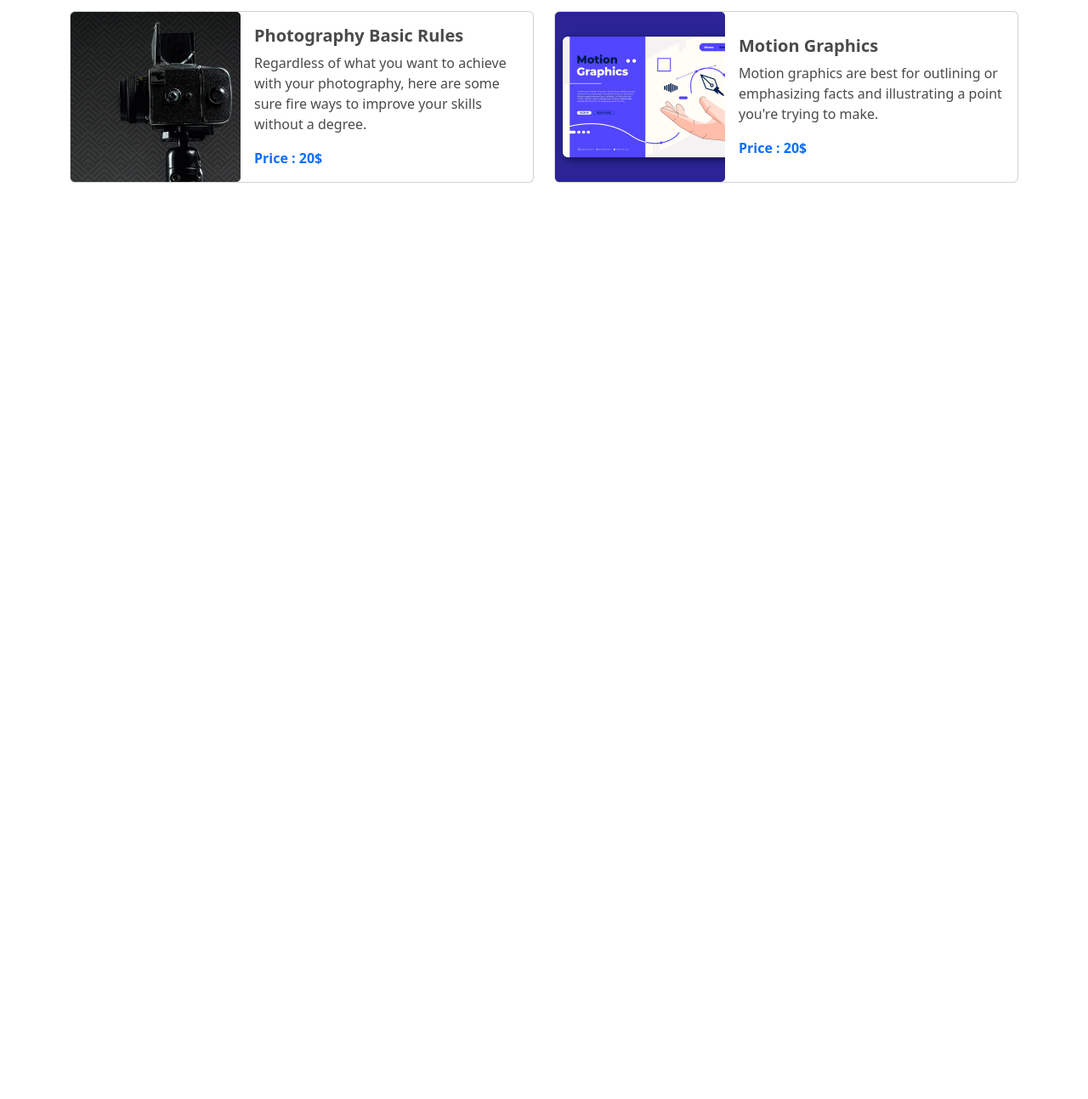
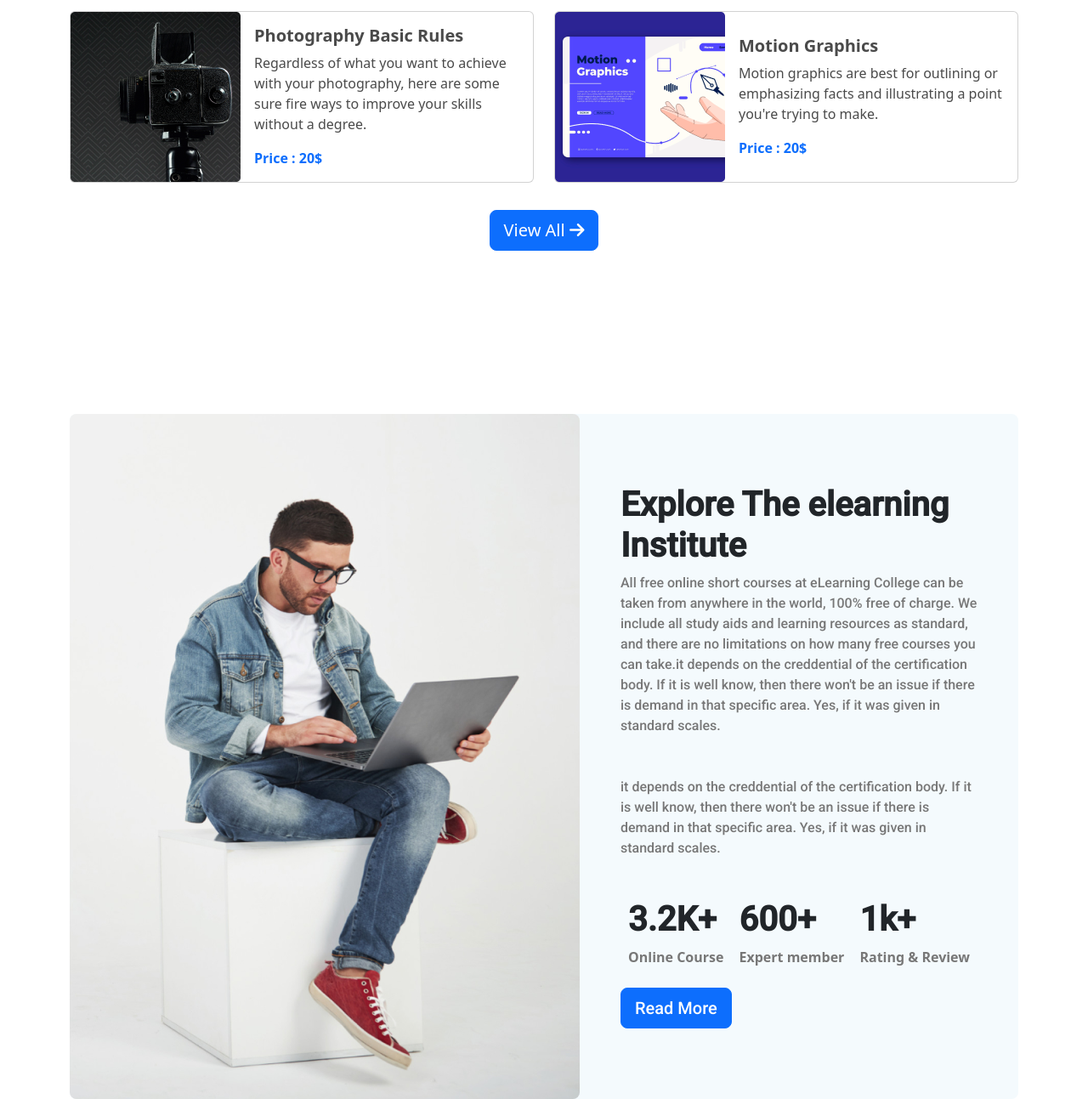
Before and after one commit to Mahim420/JOB_TYPE, a plain HTML site: page index.html in a window 1280 px wide. Shown: the part 1582-2875 px from the top of the page at 85% size. Before the commit the page ends 1813 px from the top, so only its background shows below. Drawn offline with nearby package versions, Linux system fonts and the light colour scheme.

Commit message:
Second-section

```diff
--- a/CSS/style.css
+++ b/CSS/style.css
@@ -1,4 +1,4 @@
-/*---------COMMON UTILITIES----*/
+/*------Font----*/
 .g-h-font {
     font-family: 'Poppins', sans-serif;
     font-family: 'Roboto', sans-serif;
@@ -10,10 +10,25 @@
     font-family: 'Roboto', sans-serif;
 }
 
-/*---------COMMON UTILITIES----*/
+/*-----Font----*/
 
-/* ---HEADER---*/
+/*------Color----*/
+.text-pro {
+    color: #4A4A4A;
+}
 
+.ash-color {
+    color: #777777;
+}
+
+.bg-screen {
+    background-color: #F4FAFD;
+}
+
+/*------Color----*/
+
+
+/* ---Margin---*/
 .ms-10 {
     margin-left: 36rem;
 }
@@ -22,17 +37,8 @@
     --bs-gutter-x: 5rem;
 }
 
-.text-pro {
-    color: #4A4A4A;
-}
-
-/* ---HEADER---*/
-
-/*--MAIN--*/
-/*--------------FIRST SECTION-------------*/
 .mt-7 {
     margin-top: 12rem;
 }
 
-/*--------------FIRST SECTION-------------*/
-/*--MAIN--*/
+/* ---Margin---*/
--- a/index.html
+++ b/index.html
@@ -24,6 +24,10 @@
         href="https://fonts.googleapis.com/css2?family=Poppins:ital,wght@0,500;1,600&family=Roboto:wght@500&display=swap"
         rel="stylesheet">
     <!-- BOOTSTRAP FONT -->
+
+    <!-- FONT AWSOME -->
+    <script src="https://kit.fontawesome.com/15f18f9831.js" crossorigin="anonymous"></script>
+    <!-- FONT AWSOME -->
 
 </head>
 
@@ -332,8 +336,66 @@
                     </div>
                 </div>
             </div>
+
+            <div class="d-flex justify-content-center mt-3">
+                <button type="button" class="btn btn-primary btn-lg">
+                    View All <i class="fa-solid fa-arrow-right"></i>
+                </button>
+            </div>
+
         </section>
         <!--------------FIRST SECTION------------->
+
+        <!--------------SECOND SECTION------------->
+        <section class="container mt-7">
+
+            <article class="d-flex bg-screen align-items-center rounded-3">
+                <img class="img-fluid rounded-3" src="images/working.png" alt="">
+                <div class="p-5">
+                    <h1 class="g-h-font">
+                        Explore The elearning
+                        Institute
+                    </h1>
+                    <p class="g-n-font ash-color">
+                        All free online short courses at eLearning College can be taken from anywhere in the world,
+                        100%
+                        free of charge. We include all study aids and learning resources as standard, and there are
+                        no
+                        limitations on how many free courses you can take.it depends on the creddential of the
+                        certification body. If it is well know, then there won't be an issue if there is demand in
+                        that
+                        specific area. Yes, if it was given in standard scales.
+                    </p>
+                    <br>
+                    <p class="mt-2 g-n-font ash-color">
+                        it depends on the creddential of the certification body. If it is well know, then there
+                        won't be
+                        an issue if there is demand in that specific area. Yes, if it was given in standard scales.
+                    </p>
+                    <div class="d-flex justify-content-around mt-5">
+                        <div>
+                            <h1 class="g-h-font">3.2K+</h1>
+                            <p class="fw-semibold ash-color">Online Course</p>
+                        </div>
+                        <div>
+                            <h1 class="g-h-font">600+</h1>
+                            <p class="fw-semibold ash-color">Expert member</p>
+                        </div>
+                        <div>
+                            <h1 class="g-h-font">1k+</h1>
+                            <p class="fw-semibold ash-color">Rating & Review</p>
+                        </div>
+                    </div>
+                    <button type="button" class="btn btn-primary g-n-font mt-2 btn-lg">
+                        Read More
+                    </button>
+
+                </div>
+
+            </article>
+
+        </section>
+        <!--------------SECOND SECTION------------->
 
     </main>
 
```
